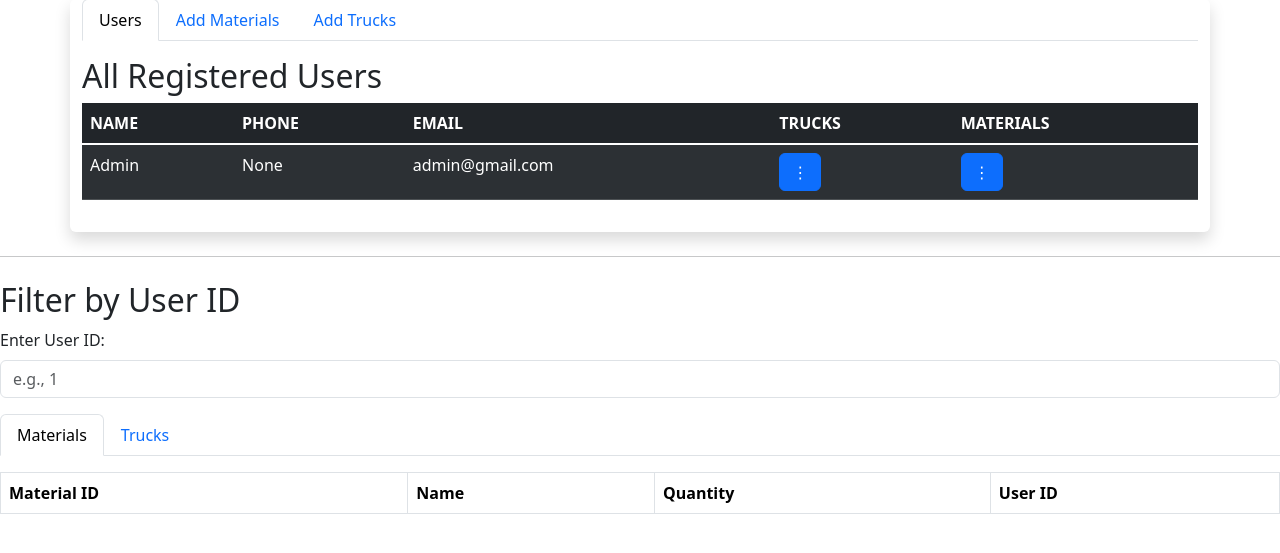
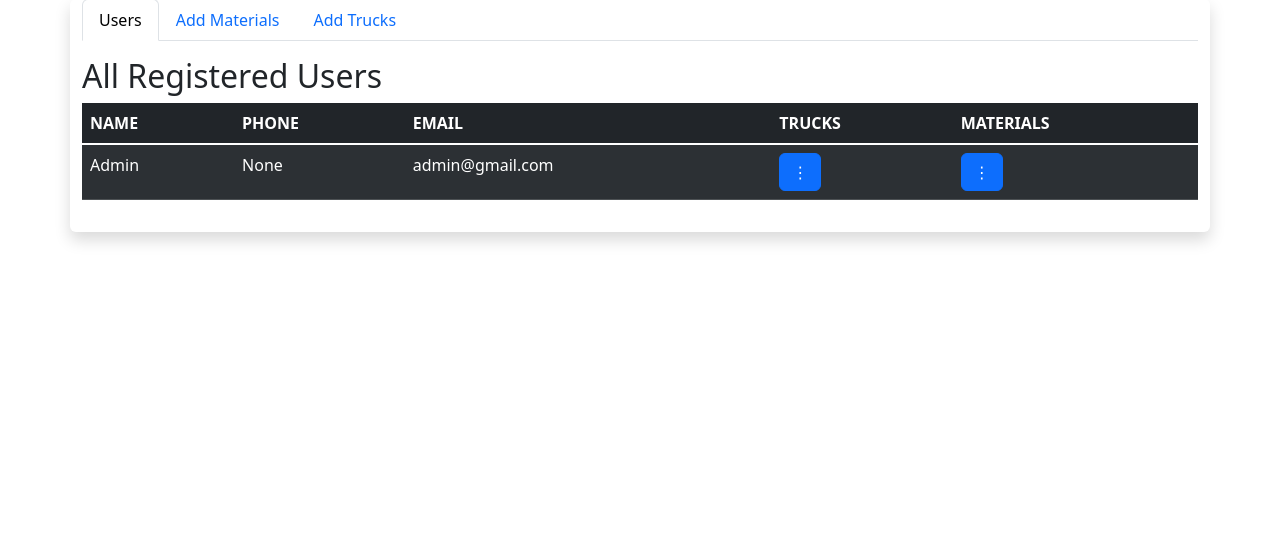
Before and after one commit to Niharipriya/Vahana_mitra.github.io, a Flask app: page /admin in a window 1280 px wide. Shown: the part 113-666 px from the top of the page. Run offline with Flask 3, Linux system fonts and the light colour scheme; the first user in the database is signed in; data comes from the database, SQL or seed files in the repository; lists and menus that the app fills with data are empty; some libraries are stand-ins or nearby versions.

Commit message:
polished admin

```diff
--- a/form.py
+++ b/form.py
@@ -20,7 +20,7 @@ pickup_time = HiddenField('Pickup Time', validators=[DataRequired()])
 
 class SignupForm(FlaskForm):
     fullname = StringField('Full Name', validators=[DataRequired(), Length(min=2, max=80)])
-    phone = TelField('Phone Number', validators=[DataRequired(), Length(min=10)])
+    phone = StringField('Phone Number', validators=[DataRequired(), Length(min=10)], widget=IntlTelInput())
     email = EmailField('Email', validators=[DataRequired(), Email()])
     password = PasswordField('Password', validators=[DataRequired(), Length(min=8)])
     submit = SubmitField('Signup')
@@ -57,8 +57,8 @@ class TruckRegistrationForm(FlaskForm):
     owner_phone = StringField('Phone Number', validators=[Length(min=10, max=20)], widget=IntlTelInput())
     owner_tos = TextAreaField('Owners Terms of Service')
     owner_pan = StringField('Owners PAN card number', validators=[Regexp(pan_regex, message="Enter a valid PAN number")])
-    # available_date = DateField('Date Available', validators=[DataRequired()])
-    submit = SubmitField('Request Load')
+    available_date = DateField('Date Available')
+    submit = SubmitField('Register Truck')
 
 class MaterialRequestForm(FlaskForm):
     truck_type = SelectField('Lorry type Needed', choices=[('open', 'Open'), ('close', 'Closed'), ('container', 'Container'), ('tanker', 'Tanker')], validators=[DataRequired()])
@@ -72,18 +72,6 @@ class MaterialRegistrationForm(FlaskForm):
     user_phone = StringField('Phone Number', validators=[DataRequired(), Length(min=10, max=20)], widget=IntlTelInput())
     user_email = EmailField('Email', validators=[DataRequired(), Email()])
 
-
-    # pickup_hour = SelectField(
-    #     'Pickup Hour',
-    #     choices=[(f"{h:02}", f"{h:02}") for h in range(0, 24)]
-    # )
-
-    # pickup_minute = SelectField(
-    #     'Pickup Minute',
-    #     choices=[(f"{h:02}", f"{h:02}") for h in range(0, 60)]
-    # )
-
-    # pickup_time = HiddenField('Pickup Time')  # This will be filled with "HH:MM" from JS
     pickup_location = StringField('Pickup Location', validators=[DataRequired()])
     pickup_date = DateField('Pickup date', validators=[DataRequired()])
     pickup_contact_name = StringField('Full Name', validators=[Length(min=2, max=80)])
--- a/main.py
+++ b/main.py
@@ -148,7 +148,7 @@ def admin():
             owner_pan = truck_registration_form.owner_pan.data,
             owner_tos = truck_registration_form.owner_tos.data,
         )
-        db.session.all(truck)
+        db.session.add(truck)
         db.session.commit()
         print("Added trucks to db")
         print(truck_registration_form.data)
--- a/templates/admin.html
+++ b/templates/admin.html
@@ -62,85 +62,4 @@ class="container rounded shadow">
         id="add_truck">{% set adding = 'truck' %}{% include 'register.html' %}</div>
     </div>
 </div>
-
-    <hr class="my-4">
-<h2>Filter by User ID</h2>
-<div class="mb-3">
-    <label for="userIdInput" class="form-label">Enter User ID:</label>
-    <input type="number" class="form-control" id="userIdInput" placeholder="e.g., 1">
-</div>
-
-<ul class="nav nav-tabs" id="dataTab" role="tablist">
-    <li class="nav-item" role="presentation">
-        <button class="nav-link active" id="materials-tab" data-bs-toggle="tab" data-bs-target="#materials" type="button" role="tab">Materials</button>
-    </li>
-    <li class="nav-item" role="presentation">
-        <button class="nav-link" id="trucks-tab" data-bs-toggle="tab" data-bs-target="#trucks" type="button" role="tab">Trucks</button>
-    </li>
-</ul>
-
-<div class="tab-content py-3">
-    <div class="tab-pane fade show active" id="materials" role="tabpanel">
-        <table class="table table-bordered table-striped">
-            <thead>
-                <tr>
-                    <th>Material ID</th>
-                    <th>Name</th>
-                    <th>Quantity</th>
-                    <th>User ID</th>
-                </tr>
-            </thead>
-            <tbody id="materialsBody">
-                {% for mat in materials %}
-                <tr data-user-id="{{ mat.user_id }}">
-                    <td>{{ mat.truck_type }}</td>
-                    <td>{{ mat.material_type }}</td>
-                    <td>{{ mat.estimated_weight }}</td>
-                    <td>{{ mat.user_id }}</td>
-                </tr>
-                {% endfor %}
-            </tbody>
-        </table>
-    </div>
-
-    <div class="tab-pane fade" id="trucks" role="tabpanel">
-        <table class="table table-bordered table-striped">
-            <thead>
-                <tr>
-                    <th>Truck ID</th>
-                    <th>Model</th>
-                    <th>Capacity</th>
-                    <th>User ID</th>
-                </tr>
-            </thead>
-            <tbody id="trucksBody">
-                {% for truck in trucks %}
-                <tr data-user-id="{{ truck.user_id }}">
-                    <td>{{ truck.registration_number }}</td>
-                    <td>{{ truck.type }}</td>
-                    <td>{{ truck.capacity }}</td>
-                    <td>{{ truck.user_id }}</td>
-                </tr>
-                {% endfor %}
-            </tbody>
-        </table>
-    </div>
-</div>
-
-<script>
-    function filterByUserId() {
-        const userId = document.getElementById("userIdInput").value;
-        ['materialsBody', 'trucksBody'].forEach(id => {
-            document.querySelectorAll(`#${id} tr`).forEach(row => {
-                if (!userId || row.getAttribute('data-user-id') === userId) {
-                    row.style.display = '';
-                } else {
-                    row.style.display = 'none';
-                }
-            });
-        });
-    }
-
-    document.getElementById("userIdInput").addEventListener("input", filterByUserId);
-</script>
 {% endblock body %}
--- a/templates/register.html
+++ b/templates/register.html
@@ -17,7 +17,7 @@
                             <div
                             class="col-md-4">{{ material_registration_form.user_fullname(class="form-control", placeholder="USERNAME") }}</div>
                             <div
-                            class="col-md-4">{{ material_registration_form.user_phone(placeholder="PHONE NUMBER") }}</div>
+                            class="col-md-4">{{ material_registration_form.user_phone(class="form-control", placeholder="PHONE NUMBER") }}</div>
                             <div
                             class="col-md-4">{{ material_registration_form.user_email(class="form-control", placeholder="EMAIL") }}</div></div></div>
                     <div
@@ -38,8 +38,8 @@
                     <div
                     class="col-md-4">
                         <label
-                        class="form-label">Current Location</label>
-                        {{ truck_registration_form.current_location(class="form-control") }}</div>
+                        class="form-label">Truck Type</label>
+                        {{ truck_registration_form.type(class="form-control") }}</div>
                     <div
                     class="col-md-4">
                         <label
@@ -120,7 +122,11 @@
                     <div
                     class="col-md-3">
                         <label
-                        class="form-label">PickUp Contacts <button class="btn btn-primary">Same as User</button></label>
+                        class="form-label">PickUp Contacts
+                            <button
+                            type="button"
+                            class="btn btn-secondary"
+                            onclick="autoFill_user()">Same as User</button></label>
                         {{ material_registration_form.pickup_contact_name(class="form-control", placeholder="Name") }}
                         {{ material_registration_form.pickup_contact_phone(class="form-control", placeholder="Phone Number")}}</div>
                     <div
@@ -159,4 +165,10 @@
                         {{ material_registration_form.submit(class="btn btn-primary") }}</div>
 
             </div></form></div></div>
+<script>
+    function autoFill_user(){
+        document.getElementById("{{ material_registration_form.pickup_contact_name.id }}").value = document.getElementById("{{ material_registration_form.user_fullname.id }}").value;
+        document.getElementById("{{ material_registration_form.pickup_contact_phone.id }}").value = document.getElementById("{{ material_registration_form.user_phone.id }}").value
+    }
+</script>
 {% endif %}
```
Also changed, not shown: other parts of templates/register.html (+3 -1 lines), templates/signup_login.html (+1 -19 lines), instance/dev.db.
